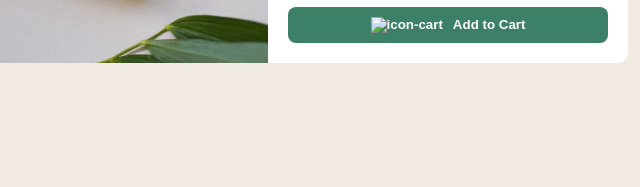
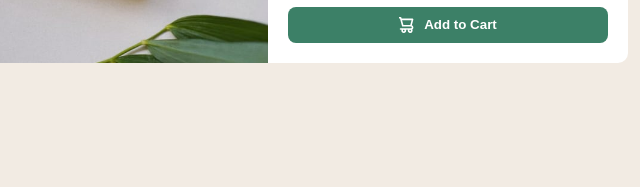
Before and after one commit to iAmDiksha/Product-preview-card-component, a plain HTML site: page index.html in a window 1280 px wide. Shown: the part 466-653 px from the top of the page, 372-1012 px from the left. Drawn offline with Linux system fonts and the light colour scheme.

Commit message:
Update index.html
4th commit

```diff
--- a/index.html
+++ b/index.html
@@ -49,7 +49,7 @@
           </div>
 
           <button>
-            <img src="images/icon-cart.svg" alt="icon-cart" />
+            <img src="icon-cart.svg" alt="icon-cart" />
             Add to Cart
           </button>
         </div>
```
